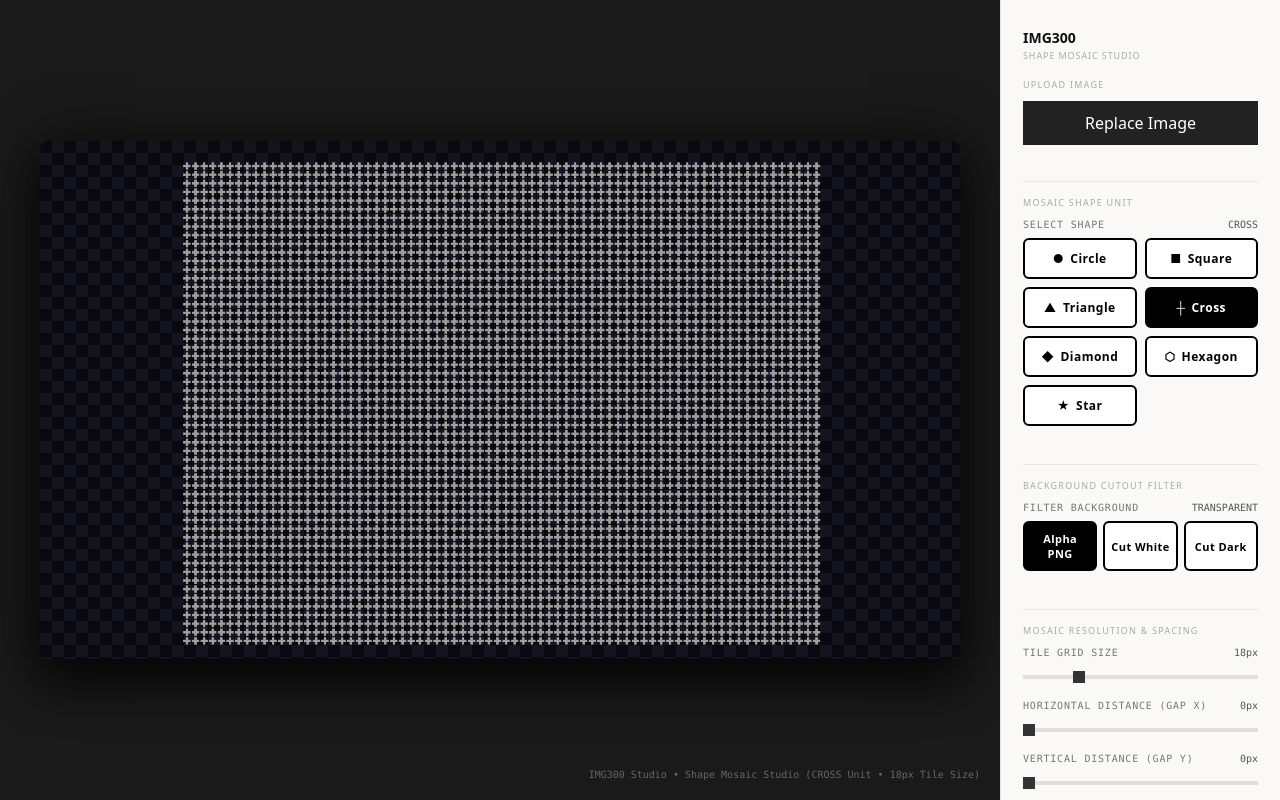
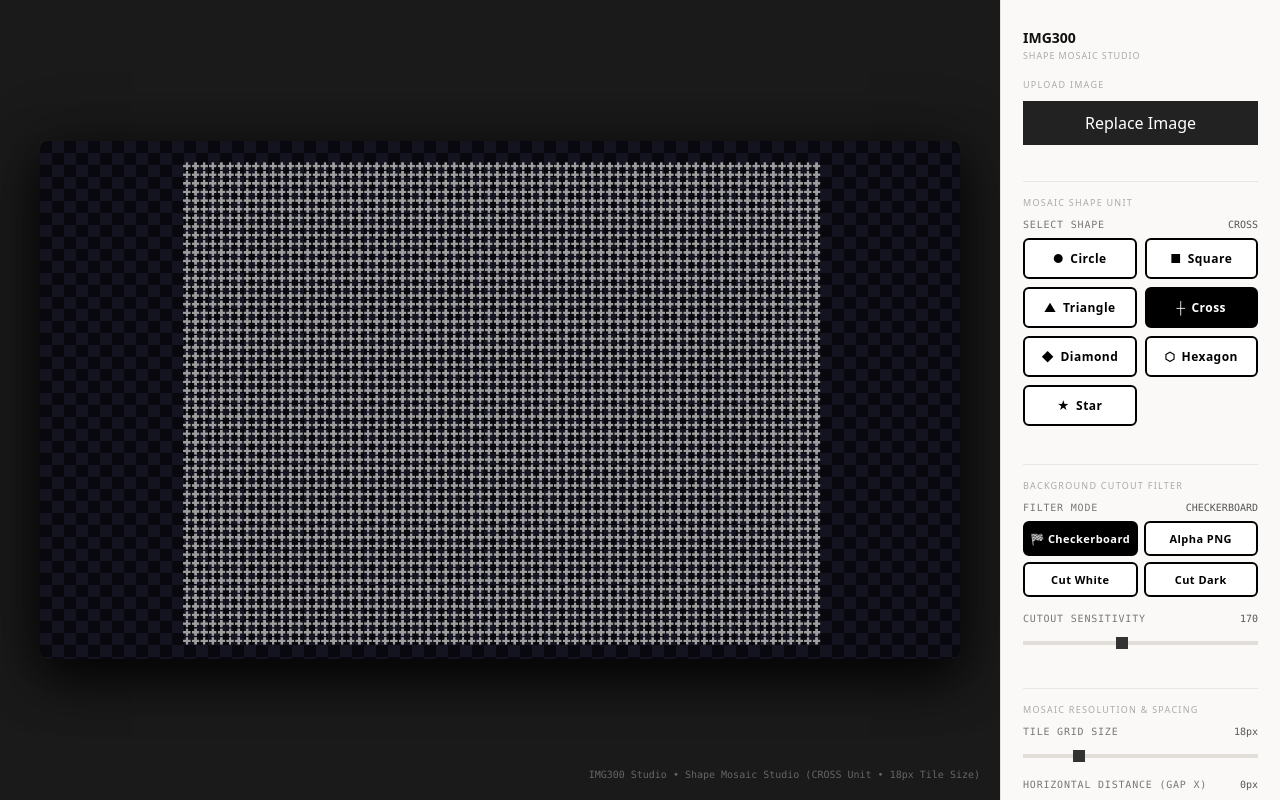
Before and after one commit to victorchen1211/IMG300, a Next.js app: page /shape-mosaic in a window 1280 px wide. Built offline with nearby package versions, Linux system fonts and the light colour scheme.

Commit message:
feat: add Checkerboard Background Filter (Cut Checkerboard mode) to automatically detect and eliminate fake PNG grey-and-white grid patterns

```diff
--- a/src/components/ShapeMosaicGenerator.tsx
+++ b/src/components/ShapeMosaicGenerator.tsx
@@ -5,7 +5,7 @@ import styles from "../app/page.module.scss";
 import { ImageUploader, ExportControls } from "./common";
 
 type ShapeType = "circle" | "square" | "triangle" | "cross" | "diamond" | "hexagon" | "star";
-type BgFilterMode = "transparent" | "white" | "dark";
+type BgFilterMode = "checkerboard" | "transparent" | "white" | "dark";
 
 const SHAPE_OPTIONS: { id: ShapeType; label: string; icon: string }[] = [
   { id: "circle", label: "Circle", icon: "●" },
@@ -30,9 +30,9 @@ export const ShapeMosaicGenerator: React.FC = () => {
   const [gapX, setGapX] = useState<number>(0); // Horizontal Gap Distance (0px to 40px)
   const [gapY, setGapY] = useState<number>(0); // Vertical Gap Distance (0px to 40px)
 
-  // Smart Background Filtering (Remove background, keep only center cutout subject)
-  const [bgFilterMode, setBgFilterMode] = useState<BgFilterMode>("transparent");
-  const [bgThreshold, setBgThreshold] = useState<number>(230); // Brightness threshold for white/dark filter
+  // Smart Background Filtering (Detect & remove fake PNG grey/white checkerboard or transparent PNGs)
+  const [bgFilterMode, setBgFilterMode] = useState<BgFilterMode>("checkerboard");
+  const [bgThreshold, setBgThreshold] = useState<number>(170); // Sensitivity threshold for checkerboard/white filter
 
   // Load default sample transparent PNG cutout on mount
   useEffect(() => {
@@ -113,10 +113,14 @@ export const ShapeMosaicGenerator: React.FC = () => {
         const aVal = imgData[idx + 3];
 
         const isTransparent = aVal < 30;
+        const isMonochrome = Math.abs(rVal - gVal) < 18 && Math.abs(gVal - bVal) < 18 && Math.abs(rVal - bVal) < 18;
+        const avgBrightness = (rVal + gVal + bVal) / 3;
+
+        const isCheckerboard = bgFilterMode === "checkerboard" && isMonochrome && avgBrightness >= bgThreshold;
         const isWhiteBg = bgFilterMode === "white" && rVal >= bgThreshold && gVal >= bgThreshold && bVal >= bgThreshold;
         const isDarkBg = bgFilterMode === "dark" && rVal <= (255 - bgThreshold) && gVal <= (255 - bgThreshold) && bVal <= (255 - bgThreshold);
 
-        if (isTransparent || isWhiteBg || isDarkBg) continue;
+        if (isTransparent || isCheckerboard || isWhiteBg || isDarkBg) continue;
 
         const cx = drawX + x + baseStep / 2;
         const cy = drawY + y + baseStep / 2;
@@ -255,12 +259,16 @@ export const ShapeMosaicGenerator: React.FC = () => {
             const bVal = imgData[idx + 2];
             const aVal = imgData[idx + 3];
 
-            // Background filtering checks: skip background pixels to keep ONLY center cutout subject
+            // Background filtering checks: detect alpha PNG or fake PNG grey/white checkerboard
             const isTransparent = aVal < 30;
+            const isMonochrome = Math.abs(rVal - gVal) < 18 && Math.abs(gVal - bVal) < 18 && Math.abs(rVal - bVal) < 18;
+            const avgBrightness = (rVal + gVal + bVal) / 3;
+
+            const isCheckerboard = bgFilterMode === "checkerboard" && isMonochrome && avgBrightness >= bgThreshold;
             const isWhiteBg = bgFilterMode === "white" && rVal >= bgThreshold && gVal >= bgThreshold && bVal >= bgThreshold;
             const isDarkBg = bgFilterMode === "dark" && rVal <= (255 - bgThreshold) && gVal <= (255 - bgThreshold) && bVal <= (255 - bgThreshold);
 
-            if (isTransparent || isWhiteBg || isDarkBg) continue;
+            if (isTransparent || isCheckerboard || isWhiteBg || isDarkBg) continue;
 
             const cx = drawX + x + baseStep / 2;
             const cy = drawY + y + baseStep / 2;
@@ -340,22 +348,21 @@ export const ShapeMosaicGenerator: React.FC = () => {
           </div>
         </div>
 
-        {/* 2. Background Filtering Controls (Keep ONLY Center Cutout Subject) */}
+        {/* 2. Background Filtering Controls (Filter Fake PNG Checkerboard or White/Dark Backdrops) */}
         <div className={styles.sectionHeader}>
           <span>Background Cutout Filter</span>
         </div>
 
         <div className={styles.controlGroup} style={{ marginBottom: 16 }}>
           <div className={styles.controlHeader} style={{ marginBottom: 8 }}>
-            <span className={styles.controlLabel}>Filter Background</span>
+            <span className={styles.controlLabel}>Filter Mode</span>
             <span className={styles.controlValue} style={{ textTransform: "uppercase" }}>{bgFilterMode}</span>
           </div>
-          <div style={{ display: "flex", gap: "6px" }}>
-            {(["transparent", "white", "dark"] as const).map((mode) => (
+          <div style={{ display: "grid", gridTemplateColumns: "1fr 1fr", gap: "6px" }}>
+            {(["checkerboard", "transparent", "white", "dark"] as const).map((mode) => (
               <button
                 key={mode}
                 style={{
-                  flex: 1,
                   padding: "8px 4px",
                   fontSize: "11px",
                   fontWeight: bgFilterMode === mode ? 800 : 700,
@@ -368,24 +375,24 @@ export const ShapeMosaicGenerator: React.FC = () => {
                 }}
                 onClick={() => setBgFilterMode(mode)}
               >
-                {mode === "transparent" ? "Alpha PNG" : mode === "white" ? "Cut White" : "Cut Dark"}
+                {mode === "checkerboard" ? "🏁 Checkerboard" : mode === "transparent" ? "Alpha PNG" : mode === "white" ? "Cut White" : "Cut Dark"}
               </button>
             ))}
           </div>
         </div>
 
-        {/* Background Filter Threshold Slider (Active when white or dark filter is selected) */}
+        {/* Background Filter Threshold Slider */}
         {bgFilterMode !== "transparent" && (
           <div className={styles.controlGroup} style={{ marginBottom: 16 }}>
             <div className={styles.controlHeader}>
-              <span className={styles.controlLabel}>Cutout Threshold</span>
+              <span className={styles.controlLabel}>Cutout Sensitivity</span>
               <span className={styles.controlValue}>{bgThreshold}</span>
             </div>
             <input
               type="range"
-              min={180}
-              max={254}
-              step={1}
+              min={120}
+              max={240}
+              step={2}
               value={bgThreshold}
               onChange={(e) => setBgThreshold(parseInt(e.target.value))}
             />
```
